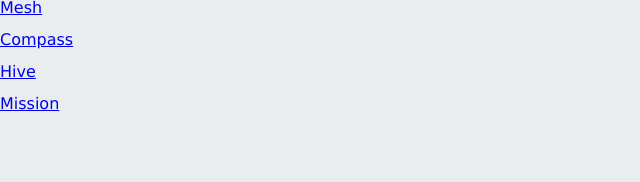
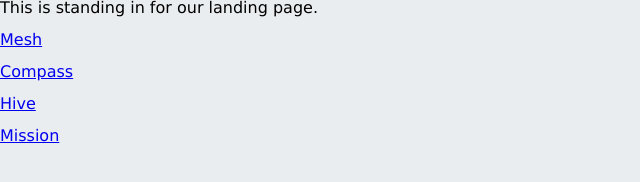
Before and after one commit to nssr-media-lab/nssr-media-lab.github.io, a plain HTML site: page index.html in a window 1280 px wide. Shown: the whole page, without its empty margins (0-640 px from the left). Drawn offline with Linux system fonts and the light colour scheme; a web font is replaced by a local one.

Commit message:
recommitting to try to fix Github Pages

```diff
--- a/index.html
+++ b/index.html
@@ -14,6 +14,7 @@
 	</head>
 
 <body>
+	<p>This is standing in for our landing page.</p>
 	<p><a href="mesh/mesh.html">Mesh</a></p>
 	<p><a href="compass/compass.html">Compass</a></p>
 	<p><a href="hive/hive.html">Hive</a></p>
```
